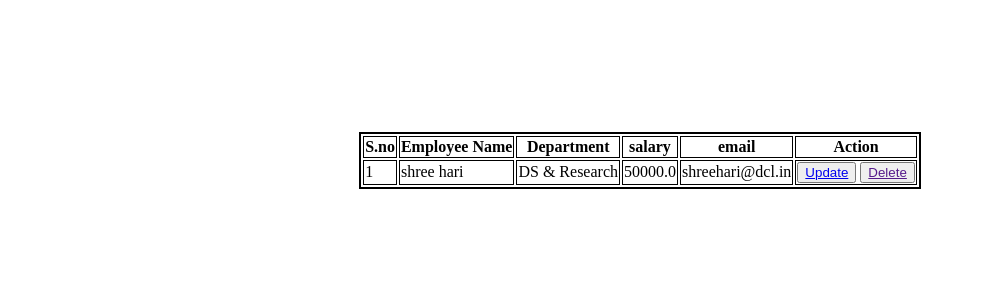
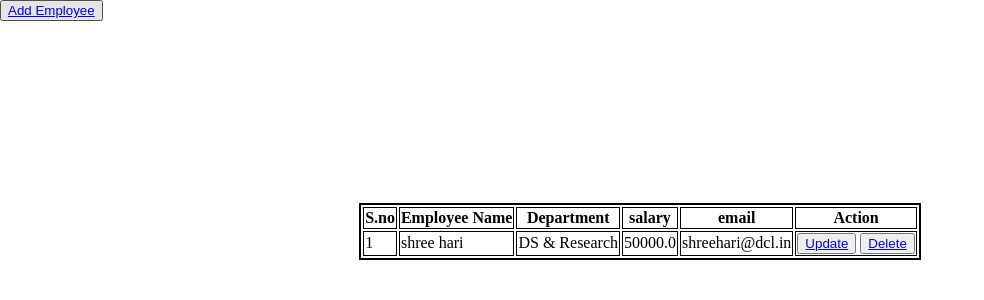
Before and after one commit to Tinar04/daily-practice, a Django app: page / in a window 1280 px wide. Shown: the top 300 px of the page, without its empty margins (0-984 px from the left). Run offline with Django 5.2, Linux system fonts and the light colour scheme; data comes from the database, SQL or seed files in the repository; both versions use the stored data as it was after the commit.

Commit message:
add delete operation

```diff
--- a/Employee Manager/Employee_manager/employee_app1/templates/display_employe.html
+++ b/Employee Manager/Employee_manager/employee_app1/templates/display_employe.html
@@ -7,6 +7,9 @@
 {% endblock extra_css %}
 
 {% block content %}
+<div class="add-btn">
+    <button><a href="{% url 'create' %}">Add Employee</a></button>
+</div>
  <div class="main-container">
     <table>
         <th>S.no</th>
@@ -27,7 +30,7 @@
 
                     <div class="btn">
                         <button><a href="{% url 'update' employee.id%}">Update</a></button>
-                        <button><a href="">Delete</a></button>
+                        <button><a href="{% url 'delete' employee.id%}">Delete</a></button>
                     </div>
                 </td>
 
--- a/Employee Manager/Employee_manager/employee_app1/urls.py
+++ b/Employee Manager/Employee_manager/employee_app1/urls.py
@@ -3,7 +3,8 @@ from .import views
 
 urlpatterns = [
     path('',views.display_employee_view,name = 'display'),
-    path('create_employee/',views.create_employee_view),
+    path('create_employee/',views.create_employee_view,name= 'create'),
     path('update_employee/<int:emp_id>',views.update_employee_View,name = 'update'),
+    path('delete_exmployee/<int:emp_id>',views.delete_employee_view,name = 'delete'),
     # path('update_task/<int:task_id>',views.update_task_view,name ='update'),
 ]
--- a/Employee Manager/Employee_manager/employee_app1/views.py
+++ b/Employee Manager/Employee_manager/employee_app1/views.py
@@ -63,3 +63,24 @@ def update_employee_View(request,emp_id):
     }
 
     return render(request,'update_employee.html',context)
+
+
+#delete operation
+
+def delete_employee_view(request,emp_id):
+    try:
+        employee= EmployeeModel.objects.get(id= emp_id)
+    except:
+        return HttpResponse('''
+
+               <h1 "style = color:red; ">Employee Not Found </h1>
+             ''')
+    if request.method =='POST':
+        employee.delete()
+        return redirect("display")
+
+    context = {
+        'employee':employee
+    }
+
+    return render(request,'delete_employee.html',context)
```
Also changed, not shown: Employee Manager/Employee_manager/employee_app1/templates/delete_employee.html (added, +11 -0 lines), Employee Manager/Employee_manager/db.sqlite3.
